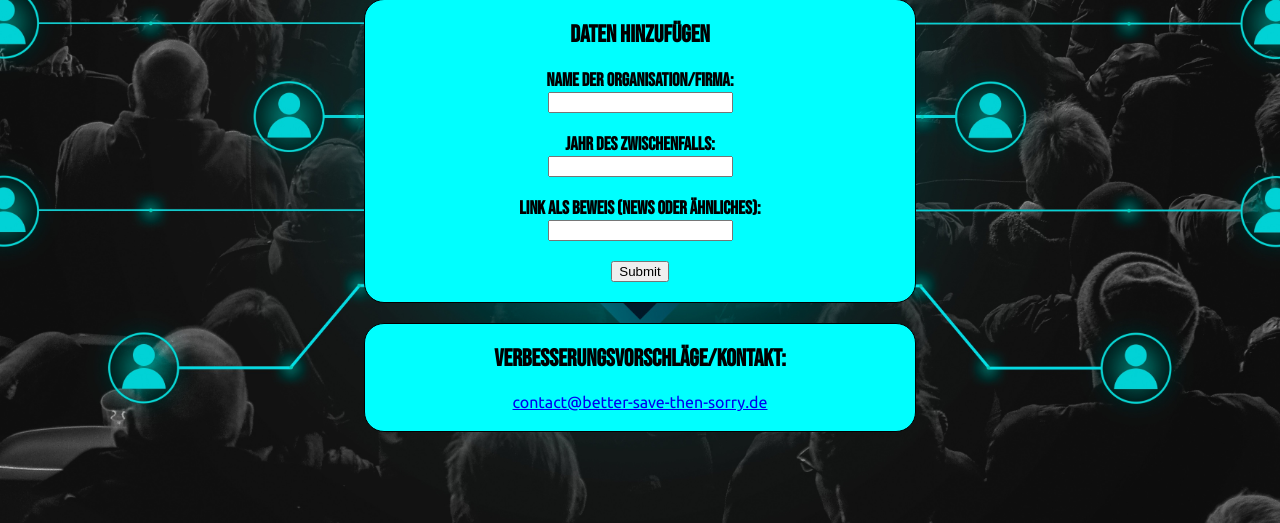
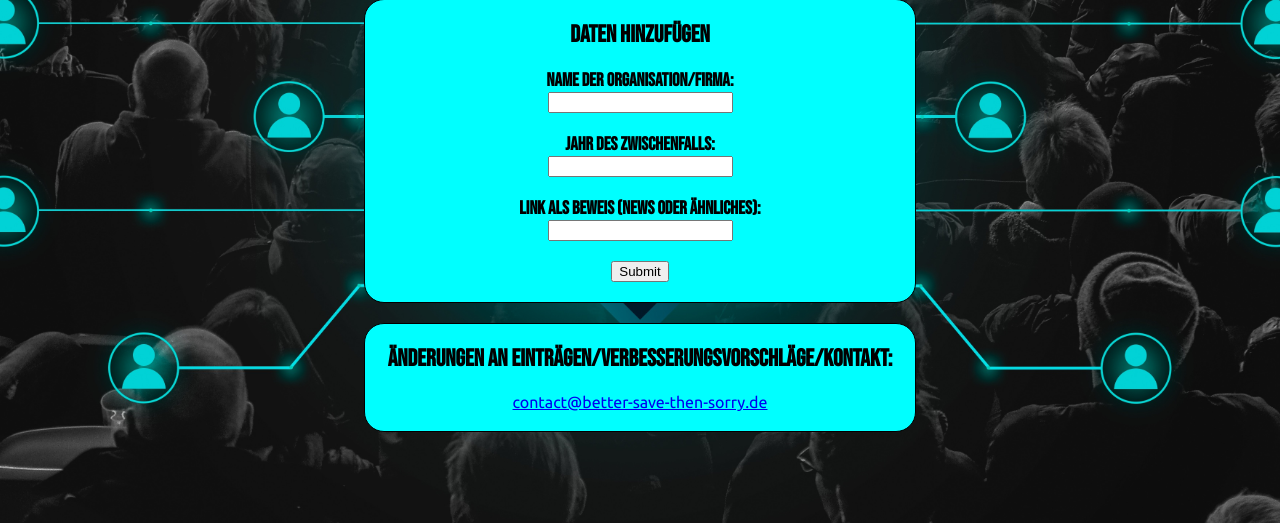
Before and after one commit to YenLucy/no-responsible-disclosure-list, a PHP site: page /?organization=1 in a window 1280 px wide. Shown: the part 277-800 px from the top of the page. Run offline with PHP 8.4, Linux system fonts and the light colour scheme; data that the repository does not hold is empty.

Commit message:
added hl

```diff
--- a/index.php
+++ b/index.php
@@ -94,7 +94,7 @@
 			</div>
 
 			<div class="contact">
-				<h2>Verbesserungsvorschläge/Kontakt:</h2>
+				<h2>Änderungen an Einträgen/Verbesserungsvorschläge/Kontakt:</h2>
 				<a href="mailto:contact@better-save-then-sorry.de">contact@better-save-then-sorry.de</a>
 			</div>
 		</div>
```
